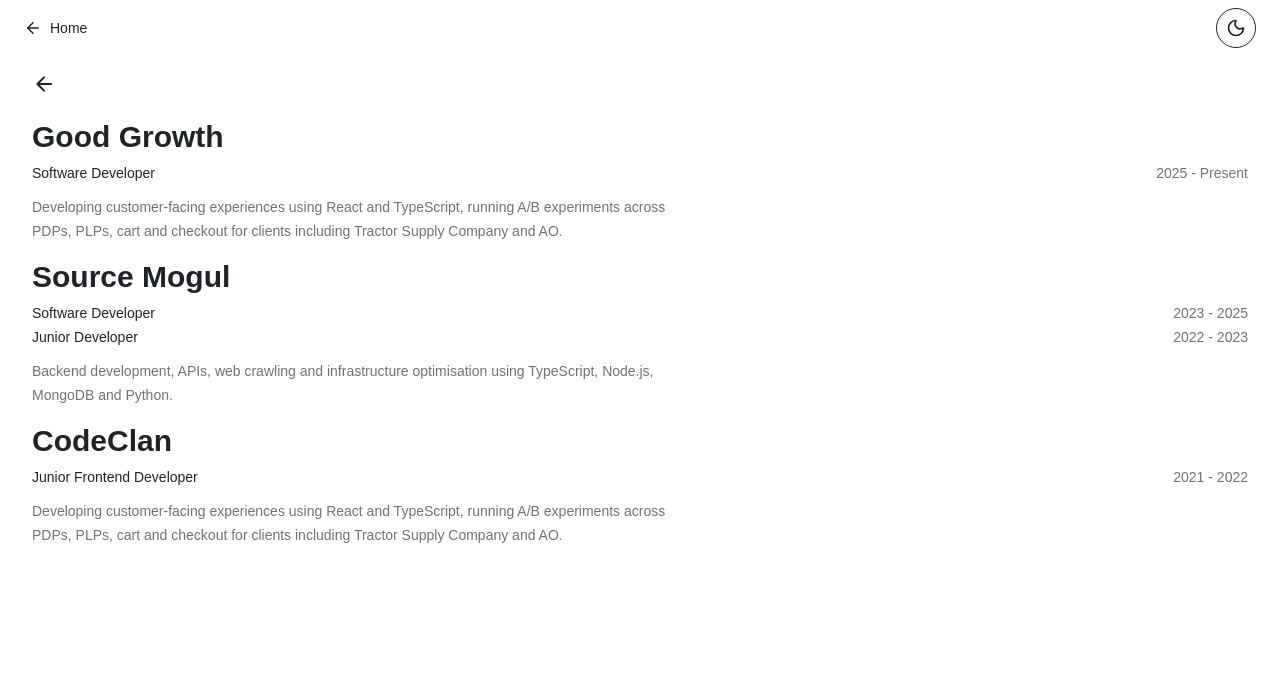
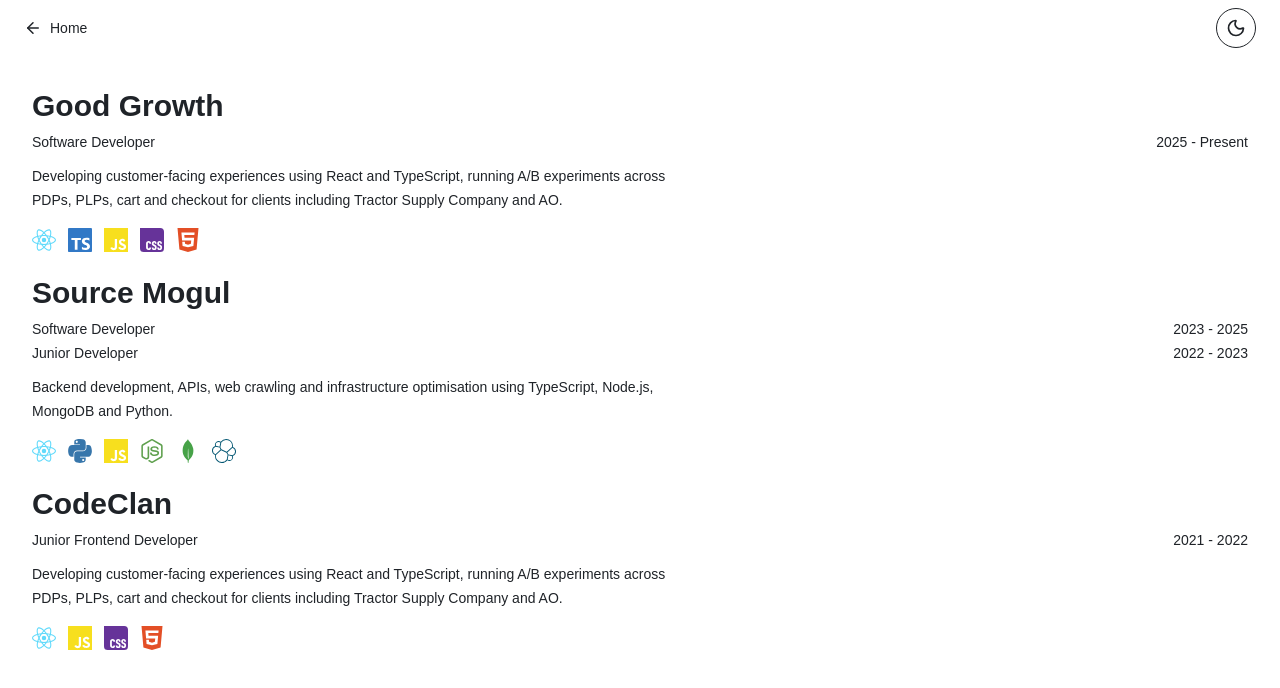
Before and after one commit to Jackie247/portfolio, a Next.js app: page /work in a window 1280 px wide. Shown: the top 688 px of the page. Built offline with nearby package versions, Linux system fonts and the light colour scheme.

Commit message:
feat: add tech stack icons to work page.tsx

```diff
--- a/app/work/page.tsx
+++ b/app/work/page.tsx
@@ -3,7 +3,22 @@
 "use client";
 import { useState } from "react";
 import { AnimatePresence, motion } from "motion/react";
+import { ArrowLeft } from "lucide-react";
 import Preview from "../components/Preview";
+import {
+  siReact,
+  siTypescript,
+  siJavascript,
+  siTailwindcss,
+  siNodedotjs,
+  siPython,
+  siCss,
+  siHtml5,
+  siMongodb,
+  siElastic,
+} from "simple-icons";
+import type { SimpleIcon } from "simple-icons";
+import { select } from "motion/react-client";
 
 type Project = {
   title: string;
@@ -11,20 +26,7 @@ type Project = {
   video?: string;
 };
 
-type WorkItem = {
-  company: string;
-  role: string;
-  dates: string;
-  previousRole?: {
-    role: string;
-    dates: string;
-  };
-  summary: string;
-  description?: string;
-  projects?: Project[];
-};
-
-const workItems: WorkItem[] = [
+const workItems = [
   {
     company: "Good Growth",
     role: "Software Developer",
@@ -51,6 +53,7 @@ const workItems: WorkItem[] = [
         video: "/videos/gg_vid3.mp4",
       },
     ],
+    techStack: [siReact, siTypescript, siJavascript, siCss, siHtml5],
   },
   {
     company: "Source Mogul",
@@ -64,6 +67,14 @@ const workItems: WorkItem[] = [
       "Backend development, APIs, web crawling and infrastructure optimisation using TypeScript, Node.js, MongoDB and Python.",
     description:
       "Developed and maintained backend systems, REST APIs and web crawlers using JavaScript, TypeScript, Node.js, Express, MongoDB and Python. Managed production crawler jobs through PM2, debugged issues, reviewed code and coordinated outsourced developers. Led the migration from Apify to Scrapy, saving approximately $3,000 per month, while optimising proxy usage to reduce costs by a further $1,000 per month.",
+    techStack: [
+      siReact,
+      siPython,
+      siJavascript,
+      siNodedotjs,
+      siMongodb,
+      siElastic,
+    ],
   },
   {
     company: "CodeClan",
@@ -73,61 +84,48 @@ const workItems: WorkItem[] = [
       "Developing customer-facing experiences using React and TypeScript, running A/B experiments across PDPs, PLPs, cart and checkout for clients including Tractor Supply Company and AO.",
     description:
       "Built responsive web interfaces using HTML, CSS, JavaScript and React. Developed reusable components, implemented forms and client-side validation, and worked with React state management to create functional, user-friendly experiences.",
+    techStack: [siReact, siJavascript, siCss, siHtml5],
   },
 ];
 
 export default function Work() {
-  const [selectedWork, setSelectedWork] = useState<WorkItem | null>(null);
-  const [projectIndex, setProjectIndex] = useState(0);
+  const [selectedWork, setSelectedWork] = useState(null);
 
-  const currentProject = selectedWork?.projects?.[projectIndex];
-
-  const nextProject = () => {
-    if (!selectedWork?.projects?.length) return;
-
-    setProjectIndex((prev) => (prev + 1) % selectedWork.projects!.length);
-  };
-
-  const previousProject = () => {
-    if (!selectedWork?.projects?.length) return;
-
-    setProjectIndex(
-      (prev) =>
-        (prev - 1 + selectedWork.projects!.length) %
-        selectedWork.projects!.length,
-    );
-  };
+  const handleBack = () => setSelectedWork(null);
 
   return (
     <main className="px-8 py-4">
+      {selectedWork && (
+        <div className="flex gap-2">
           <motion.button
             type="button"
-        onClick={() => {
-          if (selectedWork) {
-            setSelectedWork(null);
-            setProjectIndex(0);
-          } else {
-            window.location.href = "/";
-          }
-        }}
+            onClick={handleBack}
             className="cursor-pointer"
           >
-        <svg
-          xmlns="http://www.w3.org/2000/svg"
-          width="24"
-          height="24"
-          fill="currentColor"
-          className="mi-solid mi-arrow-back"
-          viewBox="0 0 24 24"
-        >
-          <path d="M19 11H7.83l4.88-4.88c.39-.39.39-1.03 0-1.42a.996.996 0 0 0-1.41 0l-6.59 6.59a.996.996 0 0 0 0 1.41l6.59 6.59a.996.996 0 1 0 1.41-1.41L7.83 13H19c.55 0 1-.45 1-1s-.45-1-1-1" />
-        </svg>
+            <ArrowLeft size={24} />
           </motion.button>
+
+          <div className="w-full">
+            <h2 className="text-xl font-semibold">{selectedWork.company}</h2>
+          </div>
+        </div>
+      )}
 
       <section className="mt-4">
         <AnimatePresence mode="wait">
           {!selectedWork ? (
-            // WORK LIST
+            <RolesList selectWork={setSelectedWork} />
+          ) : (
+            <RoleDetailView selectedWork={selectedWork} />
+          )}
+        </AnimatePresence>
+      </section>
+    </main>
+  );
+}
+
+const RolesList = ({ selectWork }) => {
+  return (
     <motion.div
       key="work-list"
       initial={{ opacity: 0 }}
@@ -145,10 +143,7 @@ export default function Work() {
         >
           <button
             type="button"
-                    onClick={() => {
-                      setSelectedWork(item);
-                      setProjectIndex(0);
-                    }}
+            onClick={() => selectWork(item)}
             className="w-full cursor-pointer text-left"
           >
             <h2 className="text-3xl font-semibold">{item.company}</h2>
@@ -156,30 +151,50 @@ export default function Work() {
             <div className="mt-2 space-y-1">
               <div className="flex justify-between gap-4 text-sm">
                 <span>{item.role}</span>
-                        <span className="text-right text-zinc-500">
-                          {item.dates}
-                        </span>
+                <span className="text-right text-secondary">{item.dates}</span>
               </div>
 
               {item.previousRole && (
                 <div className="flex justify-between gap-4 text-sm">
                   <span>{item.previousRole.role}</span>
-                          <span className="text-right text-zinc-500">
+                  <span className="text-right text-secondary">
                     {item.previousRole.dates}
                   </span>
                 </div>
               )}
             </div>
 
-                    <p className="mt-3 max-w-2xl text-sm leading-6 text-zinc-500">
+            <p className="mt-3 max-w-2xl text-sm leading-6 text-secondary">
               {item.summary}
             </p>
+
+            <div className="mt-4 flex items-center gap-3">
+              {item.techStack.map((icon) => (
+                <TechIcon key={icon.title} icon={icon} />
+              ))}
+            </div>
           </button>
         </motion.article>
       ))}
     </motion.div>
-          ) : (
-            // SELECTED WORK PREVIEW
+  );
+};
+
+const RoleDetailView = ({ selectedWork }) => {
+  const [projectIndex, setProjectIndex] = useState(0);
+
+  const projects = selectedWork.projects ?? [];
+  const currentProject = projects[projectIndex];
+
+  const nextProject = () => {
+    setProjectIndex((index) => (index + 1) % projects.length);
+  };
+
+  const previousProject = () => {
+    setProjectIndex((index) => (index - 1 + projects.length) % projects.length);
+  };
+
+  return (
     <motion.div
       key={`preview-${selectedWork.company}`}
       initial={{ opacity: 0, y: 15 }}
@@ -188,18 +203,13 @@ export default function Work() {
       transition={{ duration: 0.25 }}
       className="flex flex-col items-center pb-20"
     >
-              <div className="mb-3 w-full">
-                <h2 className="text-xl font-semibold">
-                  {selectedWork.company}
-                </h2>
-              </div>
-              {selectedWork.projects?.length ? (
+      {projects.length > 0 ? (
         <>
           <Preview
             video={currentProject?.video}
             onNext={nextProject}
             onPrevious={previousProject}
-                    showArrows={selectedWork.projects.length > 1}
+            showArrows={projects.length > 1}
           />
 
           <div className="mt-16 w-full max-w-4xl">
@@ -211,15 +221,15 @@ export default function Work() {
                 exit={{ opacity: 0, y: -10 }}
                 transition={{ duration: 0.2 }}
               >
-                        <p className="mb-2 text-xs text-zinc-500">
-                          {projectIndex + 1} / {selectedWork.projects.length}
+                <p className="mb-2 text-xs text-secondary">
+                  {projectIndex + 1} / {projects.length}
                 </p>
 
                 <h3 className="text-xl font-semibold">
                   {currentProject?.title}
                 </h3>
 
-                        <p className="mt-2 text-sm leading-6 text-zinc-600">
+                <p className="mt-2 text-sm leading-6 text-text">
                   {currentProject?.description}
                 </p>
               </motion.div>
@@ -228,19 +238,34 @@ export default function Work() {
         </>
       ) : (
         <div className="w-full max-w-2xl">
-                  <p className="text-sm text-zinc-500">
+          <p className="text-sm text-secondary">
             {selectedWork.role} · {selectedWork.dates}
           </p>
-
-                  <p className="mt-4 text-base leading-7 text-zinc-600">
+          {(selectedWork.company.toLowerCase().includes("source mogul") ||
+            selectedWork.company.toLowerCase().includes("codeclan")) && (
+            <div className="mt-4 flex items-center gap-3">
+              {selectedWork.techStack.map((icon) => (
+                <TechIcon key={icon.title} icon={icon} />
+              ))}
+            </div>
+          )}
+          <p className="mt-4 text-base leading-7 text-text">
             {selectedWork.description}
           </p>
         </div>
       )}
     </motion.div>
-          )}
-        </AnimatePresence>
-      </section>
-    </main>
   );
-}
+};
+
+type TechIconProps = {
+  icon: SimpleIcon;
+};
+
+const TechIcon = ({ icon }: TechIconProps) => (
+  <span title={icon.title}>
+    <svg viewBox="0 0 24 24" className="h-6 w-6" fill={`#${icon.hex}`}>
+      <path d={icon.path} />
+    </svg>
+  </span>
+);
```
Lines whose indentation alone changed are shown as unchanged.
